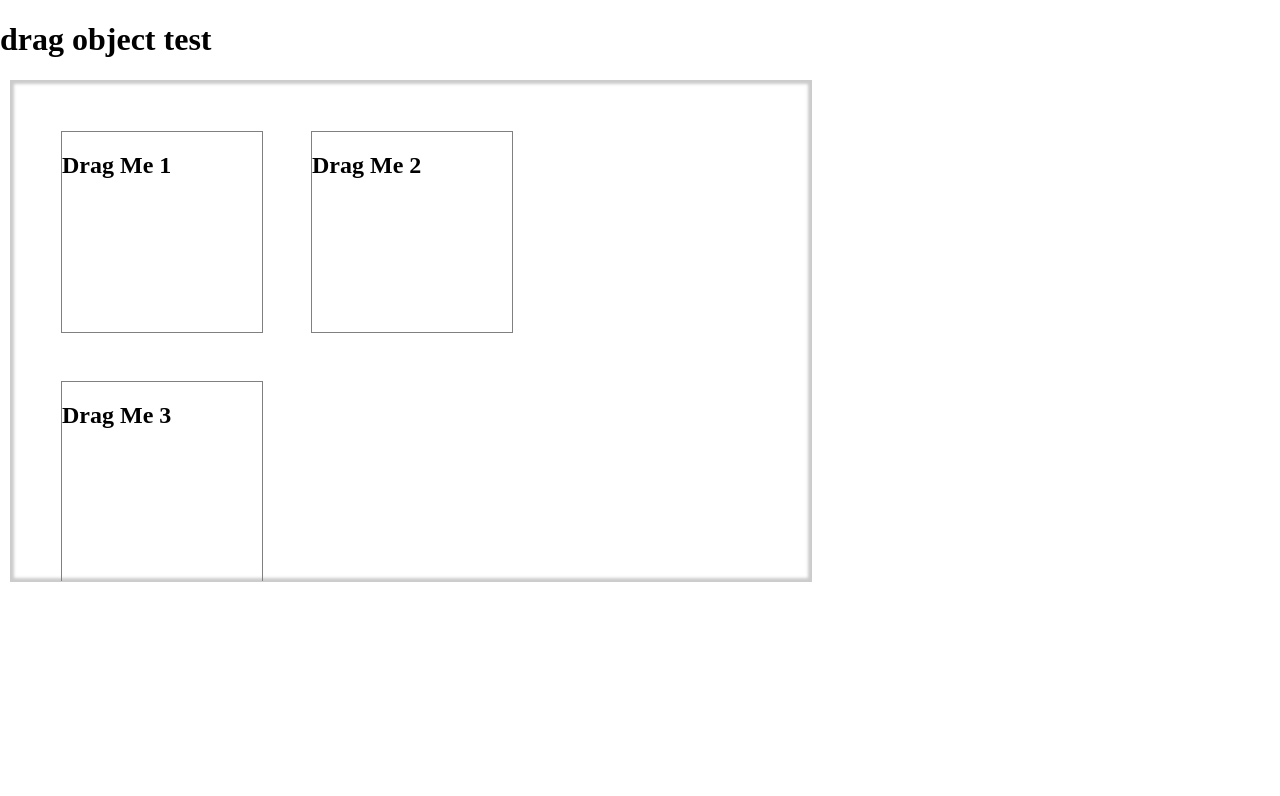
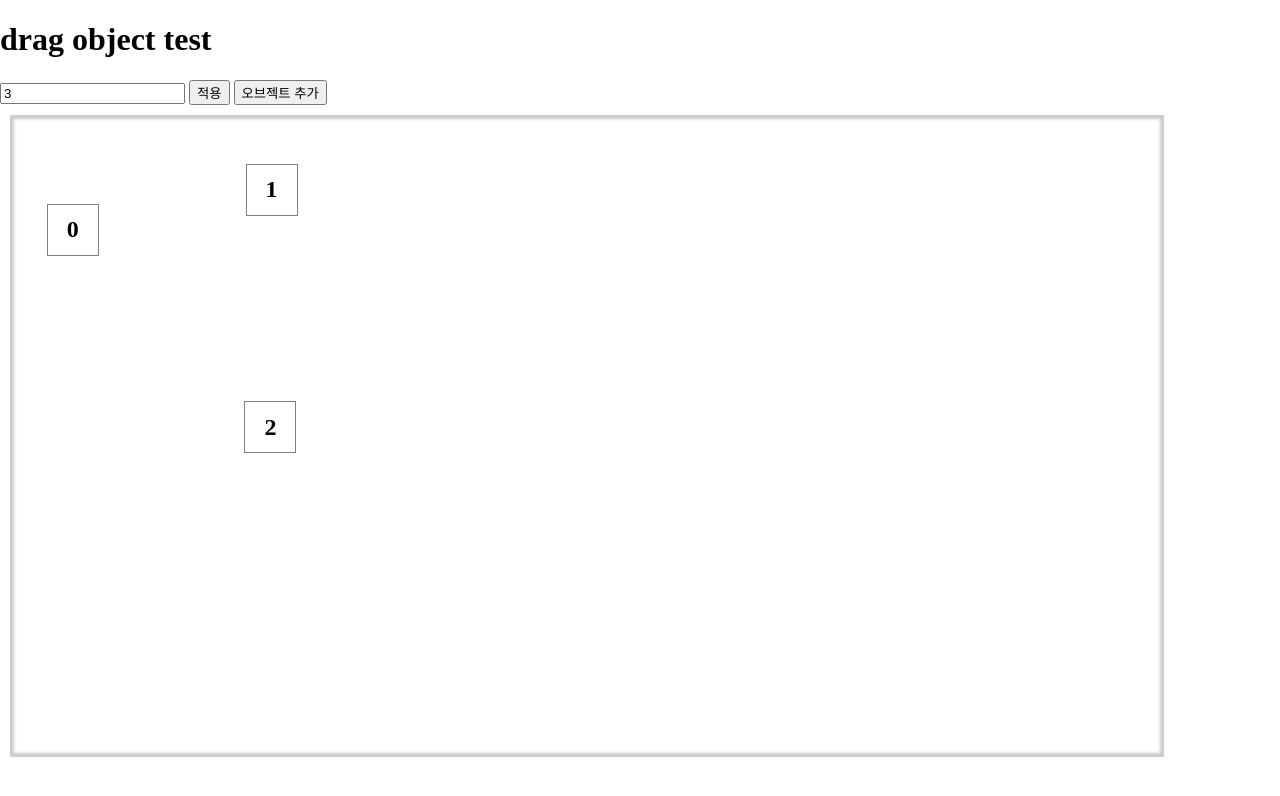
Before and after one commit to skymins04/mbti-generator, a Svelte app: page / in a window 1280 px wide. Shown: the top 796 px of the page. Built offline with nearby package versions, Linux system fonts and the light colour scheme.

Commit message:
viewport 크기 수정, 오브젝트 수량 설정 기능 추가

```diff
--- a/src/App.svelte
+++ b/src/App.svelte
@@ -2,32 +2,61 @@
 <script lang="ts">
   import Draggable from "./Draggable.svelte";
   import { selectedObj } from "./stores";
+
+  let objNum = 3;
+  let objs = [];
+
+  function getRandom(min, max) {
+    return Math.random() * (max - min) + min;
+  }
+
+  function setComponents() {
+    objs = [];
+    for (let i = 0; i < objNum; i++) {
+      objs.push({
+        left: getRandom(0, 300),
+        top: getRandom(0, 300),
+        width: 50,
+        height: 50,
+      });
+    }
+    objs = objs;
+  }
+
+  function addComponent() {
+    objs.push({
+      left: getRandom(0, 300),
+      top: getRandom(0, 300),
+      width: 50,
+      height: 50,
+    });
+    objs = objs;
+  }
+
+  setComponents();
 </script>
 
 <h1>drag object test</h1>
+<input type="text" bind:value={objNum} />
+<button on:click={setComponents}>적용</button>
+<button on:click={addComponent}>오브젝트 추가</button>
 <div
   id="viewport"
   on:click|self={() => {
     $selectedObj = "none";
   }}
 >
-  <Draggable left={50} top={50} objId={1}>
-    <h1>Drag Me 1</h1>
-  </Draggable>
-
-  <Draggable left={300} top={50} objId={2}>
-    <h1>Drag Me 2</h1>
-  </Draggable>
-
-  <Draggable left={50} top={300} objId={3}>
-    <h1>Drag Me 3</h1>
-  </Draggable>
+  {#each objs as { left, top, width, height }, i}
+    <Draggable {left} {top} {width} {height} objId={i}>
+      <h1>{i}</h1>
+    </Draggable>
+  {/each}
 </div>
 
 <style>
   #viewport {
-    width: 800px;
-    height: 500px;
+    width: 90%;
+    height: 80%;
     margin: 10px;
     border: 1px solid #ccc;
     position: relative;
--- a/src/Draggable.svelte
+++ b/src/Draggable.svelte
@@ -87,8 +87,7 @@
 
 <section
   on:mousedown={start}
-  on:click={(e) => {
-    //e.stopPropagation();
+  on:click={() => {
     $selectedObj = "handles" + objId.toString();
     selected = !selected;
   }}
@@ -111,6 +110,9 @@
     position: absolute;
     border: 1px solid gray;
     cursor: move;
+    display: flex;
+    justify-content: center;
+    align-items: center;
   }
 
   #draggable > div {
```
